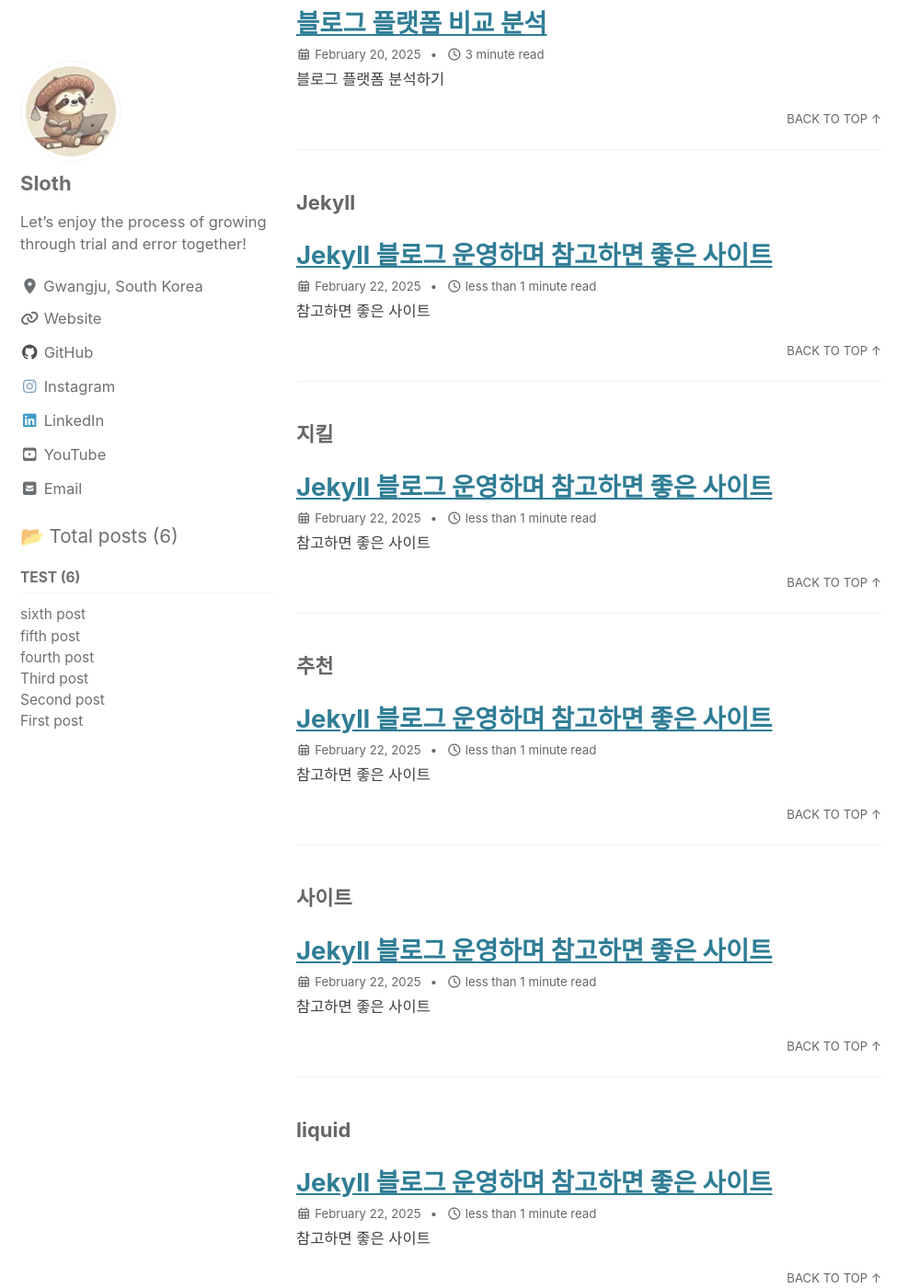
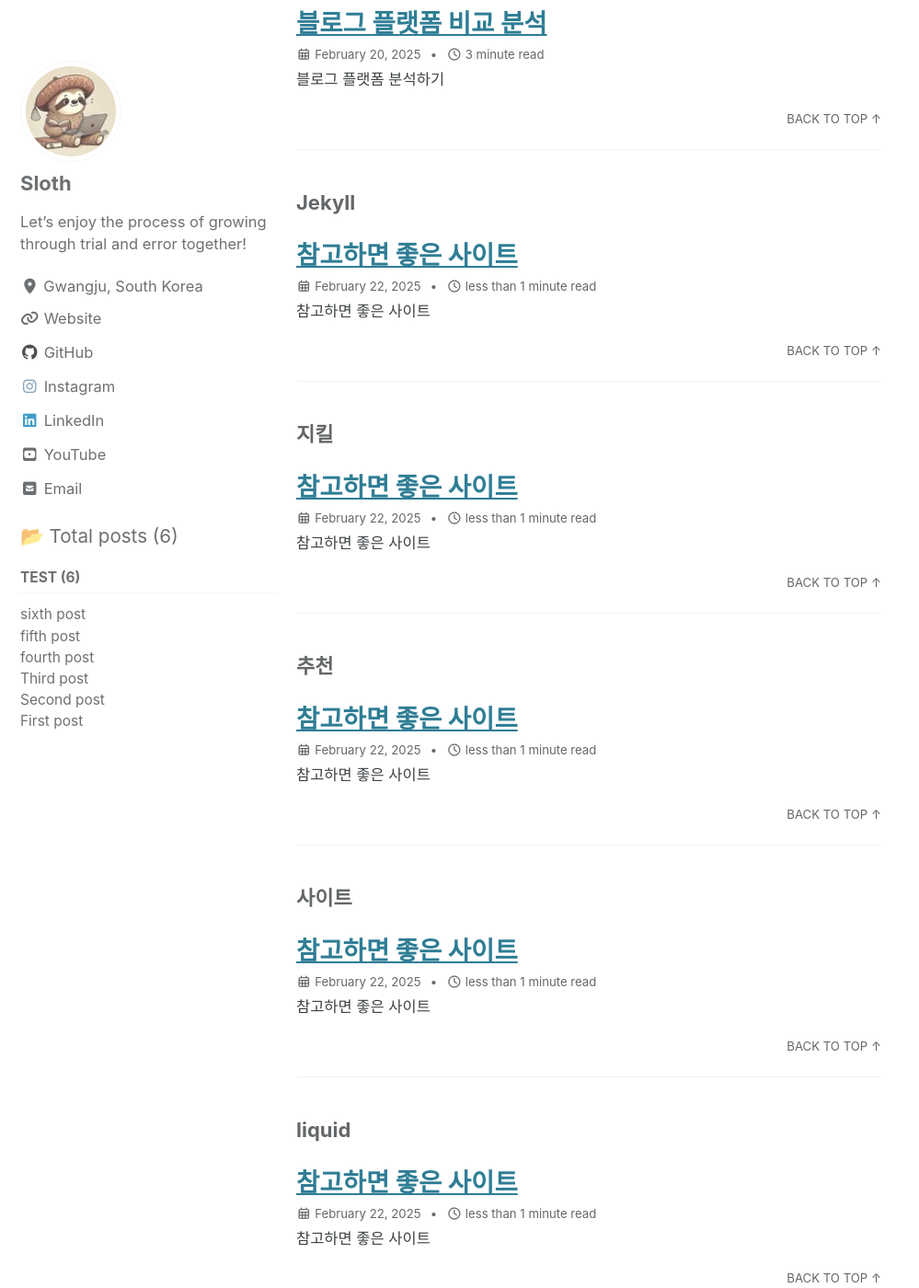
Before and after one commit to renaissance-sloth/renaissance-sloth.github.io, a Jekyll site: the page built from tags.md, in a window 1280 px wide and 1400 px high, scrolled down 6789 px. Shown: the whole window at 92% size, without its empty margins (0-999 px from the left). Built offline with Jekyll 4.4.1, drawn with Linux system fonts in a browser that asks for light colours; cached includes are drawn as plain includes; some of the changed text lies outside the part shown.

```diff
--- /dev/null
+++ b/en/index.html
@@ -0,0 +1,4 @@
+---
+layout: home
+author_profile: true
+---
--- a/ko/Jekyll/_posts/2025-02-22-recommend.md
+++ b/ko/Jekyll/_posts/2025-02-22-recommend.md
@@ -1,5 +1,5 @@
 ---
-title: "Jekyll 블로그 운영하며 참고하면 좋은 사이트"
+title: "참고하면 좋은 사이트"
 excerpt:
 tags: Github 깃허브 Jekyll 지킬 추천 사이트 liquid
 header:
--- /dev/null
+++ b/ko/index.html
@@ -0,0 +1,4 @@
+---
+layout: home
+author_profile: true
+---
```
